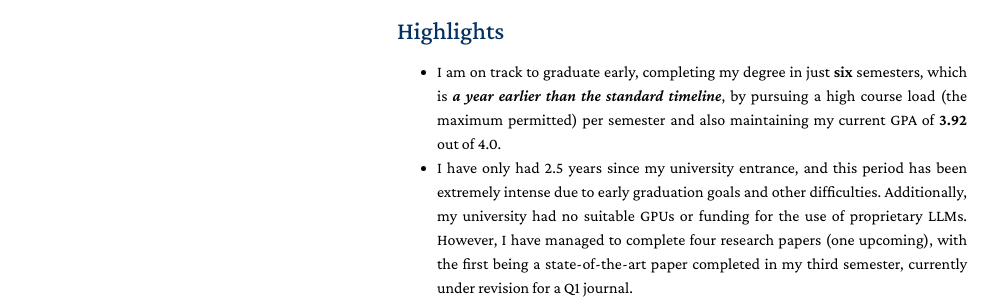
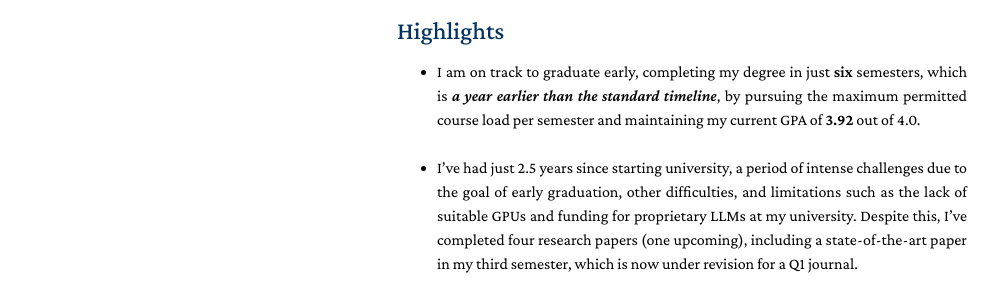
Before and after one commit to mghiasvand1/mghiasvand1.github.io, a plain HTML site: page index.html in a window 1280 px wide. Shown: the part 443-751 px from the top of the page, without its empty margins (133-1132 px from the left). Drawn offline with nearby package versions, Linux system fonts and the light colour scheme; some icons are missing.

Commit message:
Update index.html

```diff
--- a/index.html
+++ b/index.html
@@ -87,8 +87,8 @@
 
 <h2>Highlights</h2>
 <ul>
-  <li>I am on track to graduate early, completing my degree in just <b>six</b> semesters, which is <i><b>a year earlier than the standard timeline</b></i>, by pursuing a high course load (the maximum permitted) per semester and also maintaining my current GPA of <b>3.92</b> out of 4.0.</li>
-  <li>I have only had 2.5 years since my university entrance, and this period has been extremely intense due to early graduation goals and other difficulties. Additionally, my university had no suitable GPUs or funding for the use of proprietary LLMs. However, I have managed to complete four research papers (one upcoming), with the first being a state-of-the-art paper completed in my third semester, currently under revision for a Q1 journal.</li>
+  <li>I am on track to graduate early, completing my degree in just <b>six</b> semesters, which is <i><b>a year earlier than the standard timeline</b></i>, by pursuing the maximum permitted course load per semester and maintaining my current GPA of <b>3.92</b> out of 4.0.</li>
+  <br><li>I’ve had just 2.5 years since starting university, a period of intense challenges due to the goal of early graduation, other difficulties, and limitations such as the lack of suitable GPUs and funding for proprietary LLMs at my university. Despite this, I’ve completed four research papers (one upcoming), including a state-of-the-art paper in my third semester, which is now under revision for a Q1 journal.</li>
 </ul>
 
 
```
